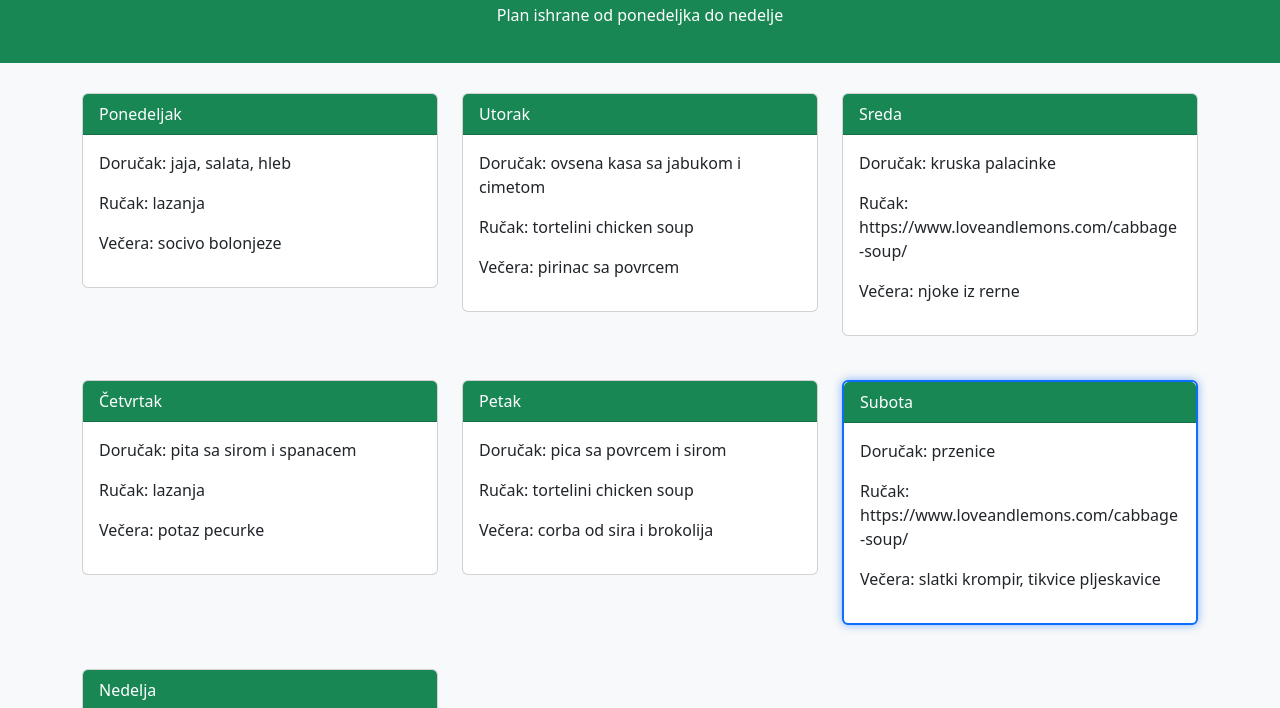
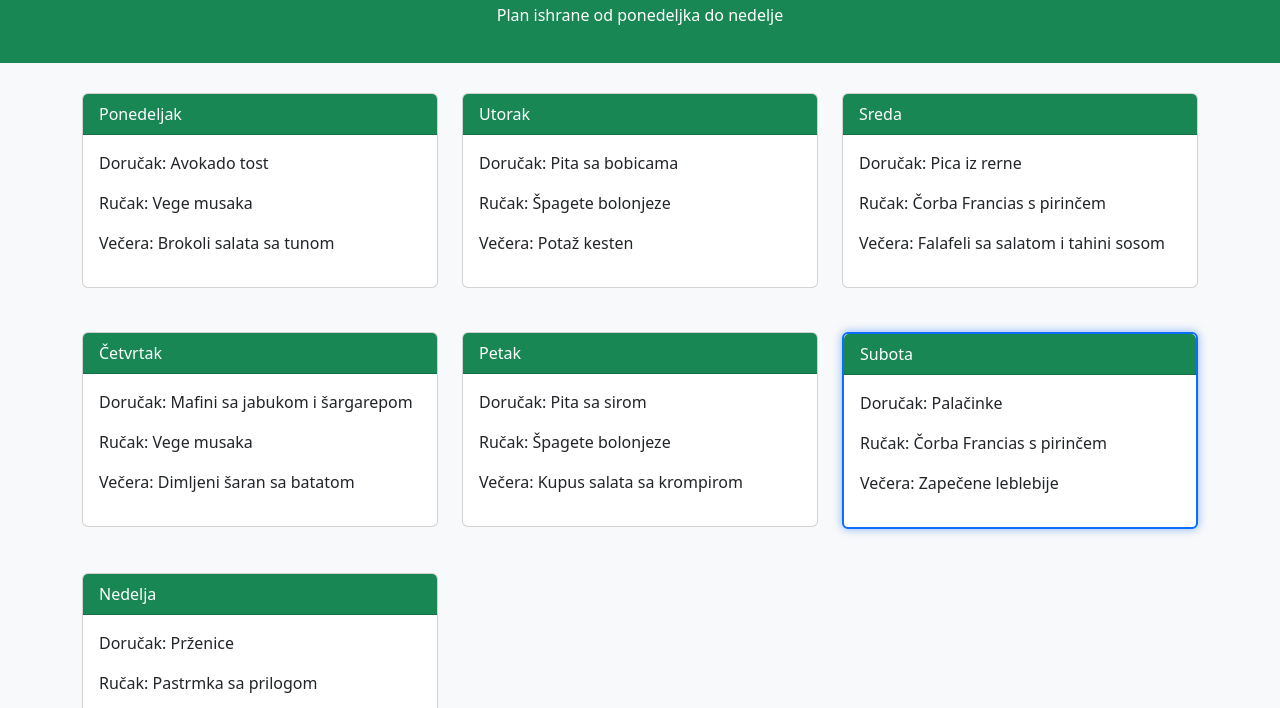
Before and after one commit to markomnik/Jelovnik, a plain HTML site: page index.html in a window 1280 px wide. Shown: the part 73-781 px from the top of the page. Drawn offline with nearby package versions, Linux system fonts and the light colour scheme.

Commit message:
update on 28th march

```diff
--- a/index.html
+++ b/index.html
@@ -43,7 +43,7 @@
       <div class="col">
         <div class="card day-card" data-day="1">
           <div class="card-header bg-success text-white">Ponedeljak</div>
-          <div class="card-body"><p class="meal">Doručak: jaja, salata, hleb</p><p class="meal">Ručak: lazanja</p><p class="meal">Večera: socivo bolonjeze</p>          </div>
+          <div class="card-body"><p class="meal">Doručak: Avokado tost</p><p class="meal">Ručak: Vege musaka</p><p class="meal">Večera: Brokoli salata sa tunom</p>          </div>
         </div>
       </div>
 
@@ -51,7 +51,7 @@
       <div class="col">
         <div class="card day-card" data-day="2">
           <div class="card-header bg-success text-white">Utorak</div>
-          <div class="card-body"><p class="meal">Doručak: ovsena kasa sa jabukom i cimetom</p><p class="meal">Ručak: tortelini chicken soup</p><p class="meal">Večera: pirinac sa povrcem</p>          </div>
+          <div class="card-body"><p class="meal">Doručak: Pita sa bobicama</p><p class="meal">Ručak: Špagete bolonjeze</p><p class="meal">Večera: Potaž kesten</p>          </div>
         </div>
       </div>
 
@@ -59,7 +59,7 @@
       <div class="col">
         <div class="card day-card" data-day="3">
           <div class="card-header bg-success text-white">Sreda</div>
-          <div class="card-body"><p class="meal">Doručak: kruska palacinke</p><p class="meal">Ručak: https://www.loveandlemons.com/cabbage-soup/</p><p class="meal">Večera: njoke iz rerne</p>          </div>
+          <div class="card-body"><p class="meal">Doručak: Pica iz rerne</p><p class="meal">Ručak: Čorba Francias s pirinčem</p><p class="meal">Večera: Falafeli sa salatom i tahini sosom</p>          </div>
         </div>
       </div>
 
@@ -67,7 +67,7 @@
       <div class="col">
         <div class="card day-card" data-day="4">
           <div class="card-header bg-success text-white">Četvrtak</div>
-          <div class="card-body"><p class="meal">Doručak: pita sa sirom i spanacem</p><p class="meal">Ručak: lazanja</p><p class="meal">Večera: potaz pecurke</p>          </div>
+          <div class="card-body"><p class="meal">Doručak: Mafini sa jabukom i šargarepom</p><p class="meal">Ručak: Vege musaka</p><p class="meal">Večera: Dimljeni šaran sa batatom</p>          </div>
         </div>
       </div>
 
@@ -75,21 +75,21 @@
       <div class="col">
         <div class="card day-card" data-day="5">
           <div class="card-header bg-success text-white">Petak</div>
-          <div class="card-body"><p class="meal">Doručak: pica sa povrcem i sirom</p><p class="meal">Ručak: tortelini chicken soup</p><p class="meal">Večera: corba od sira i brokolija</p>          </div>
+          <div class="card-body"><p class="meal">Doručak: Pita sa sirom</p><p class="meal">Ručak: Špagete bolonjeze</p><p class="meal">Večera: Kupus salata sa krompirom</p>          </div>
         </div>
       </div>
       <!-- Subota -->
       <div class="col">
         <div class="card day-card" data-day="6">
           <div class="card-header bg-success text-white">Subota</div>
-          <div class="card-body"><p class="meal">Doručak: przenice</p><p class="meal">Ručak: https://www.loveandlemons.com/cabbage-soup/</p><p class="meal">Večera: slatki krompir, tikvice pljeskavice</p>          </div>
+          <div class="card-body"><p class="meal">Doručak: Palačinke</p><p class="meal">Ručak: Čorba Francias s pirinčem</p><p class="meal">Večera: Zapečene leblebije</p>          </div>
         </div>
       </div>
       <!-- Nedelja -->
       <div class="col">
         <div class="card day-card" data-day="0">
           <div class="card-header bg-success text-white">Nedelja</div>
-          <div class="card-body"><p class="meal">Doručak: proso jaja mafin</p><p class="meal">Ručak: Naručiti</p><p class="meal">Večera: Naručiti</p>          </div>
+          <div class="card-body"><p class="meal">Doručak: Prženice</p><p class="meal">Ručak: Pastrmka sa prilogom</p><p class="meal">Večera: Grčka meze večera</p>          </div>
         </div>
       </div>
 
```
